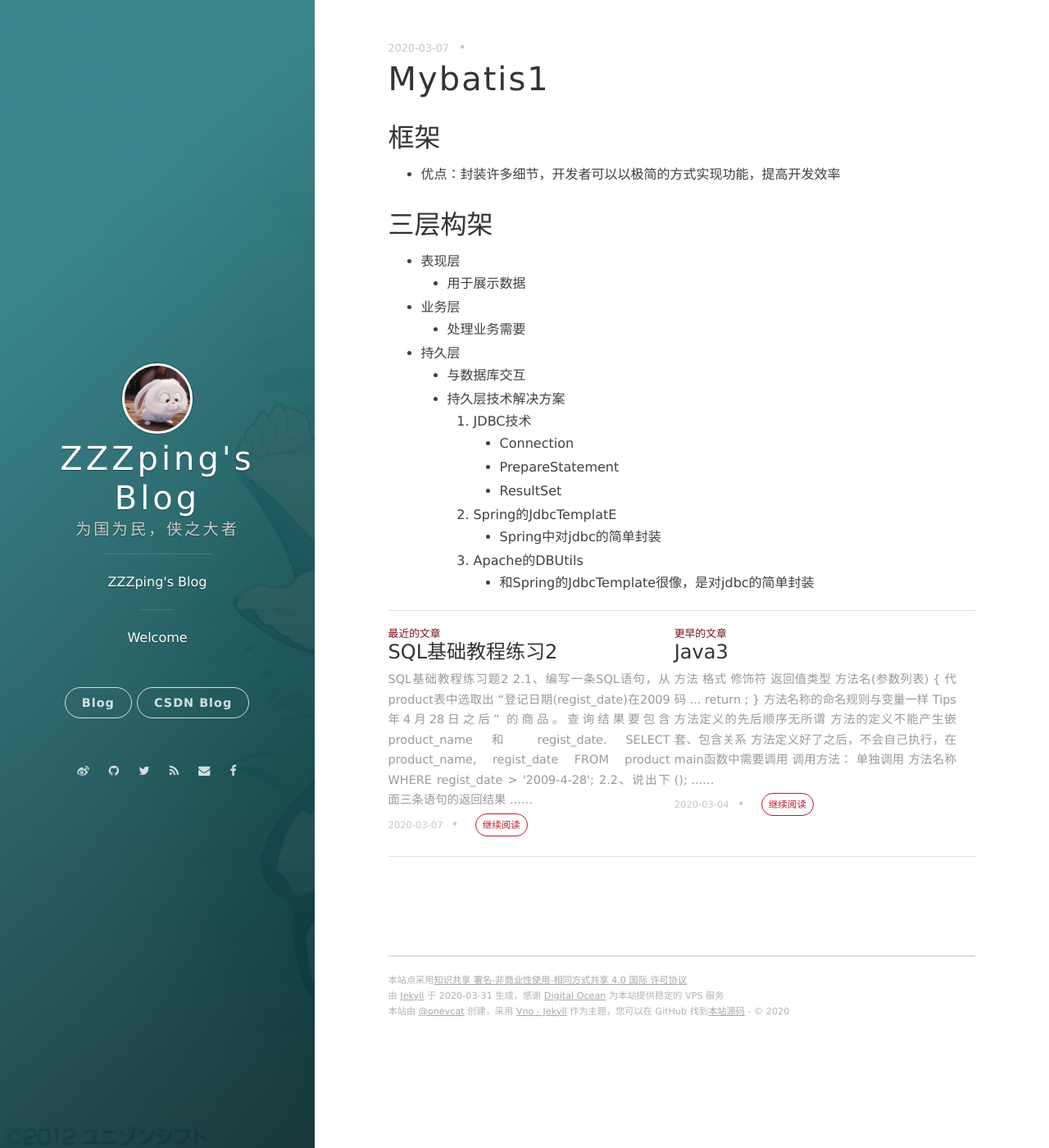
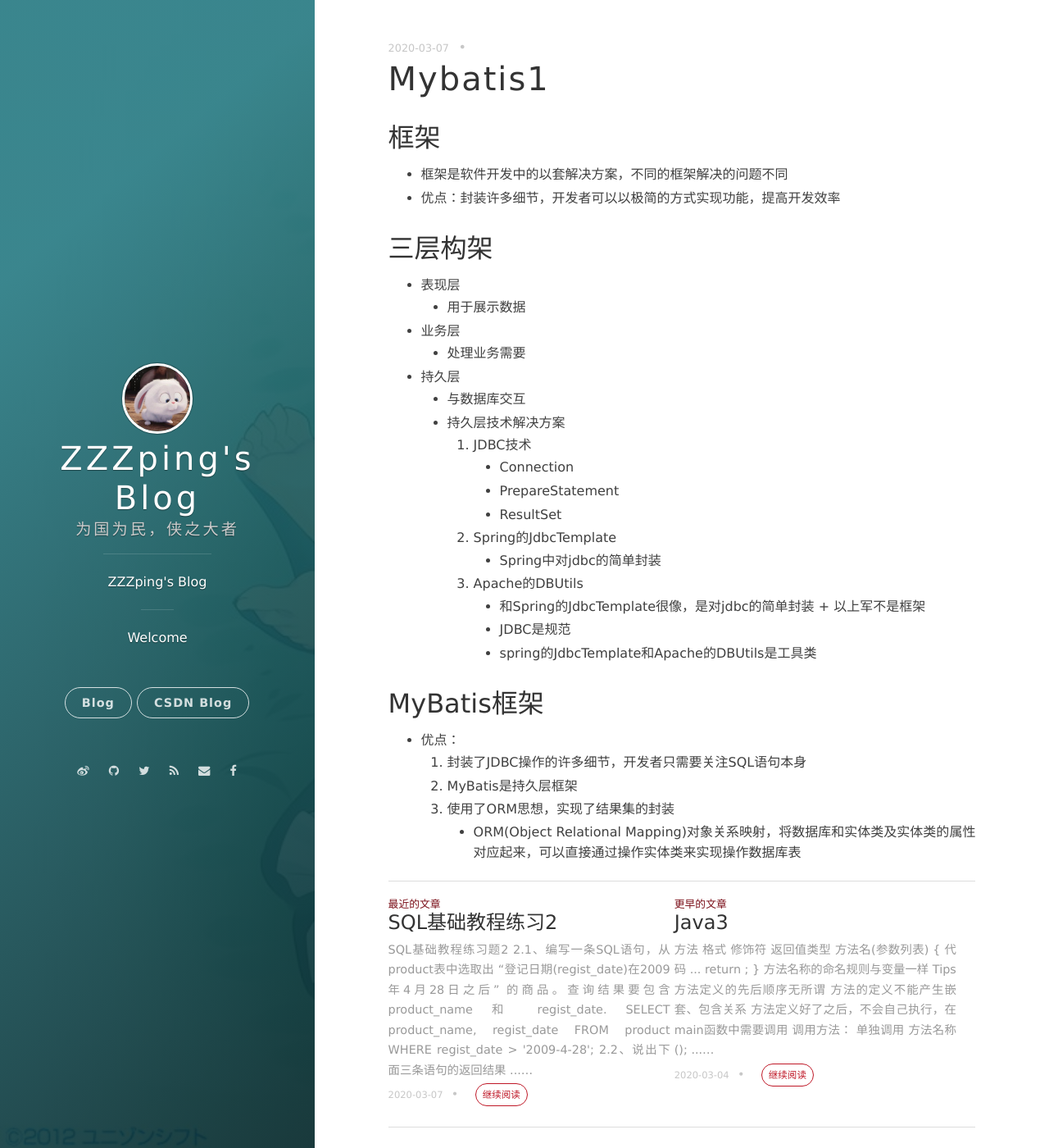
Before and after one commit to ZZZping/ZZZping.github.io, a Jekyll site: the page built from _posts/2020-03-07-Mybatis1.md, in a window 1280 px wide and 1400 px high. Shown: the whole window at 82% size. Built offline with Jekyll 4.4.1, drawn with Linux system fonts in a browser that asks for light colours; nearby versions of some CDN libraries; comment, search, counter and statistics services are not loaded.

Commit message:
MyBatis概述

```diff
--- a/_posts/2020-03-07-Mybatis1.md
+++ b/_posts/2020-03-07-Mybatis1.md
@@ -5,6 +5,7 @@
 ---
 
 ## 框架
+   + 框架是软件开发中的以套解决方案，不同的框架解决的问题不同
    + 优点：封装许多细节，开发者可以以极简的方式实现功能，提高开发效率
 
 ## 三层构架
@@ -19,7 +20,17 @@
             + Connection
             + PrepareStatement
             + ResultSet
-         2. Spring的JdbcTemplatE
+         2. Spring的JdbcTemplate
             + Spring中对jdbc的简单封装
          3. Apache的DBUtils
             + 和Spring的JdbcTemplate很像，是对jdbc的简单封装
+         + 以上军不是框架
+            + JDBC是规范
+            + spring的JdbcTemplate和Apache的DBUtils是工具类
+
+## MyBatis框架
+   + 优点：
+      1. 封装了JDBC操作的许多细节，开发者只需要关注SQL语句本身
+      2. MyBatis是持久层框架
+      3. 使用了ORM思想，实现了结果集的封装
+         + ORM(Object Relational Mapping)对象关系映射，将数据库和实体类及实体类的属性对应起来，可以直接通过操作实体类来实现操作数据库表
```
